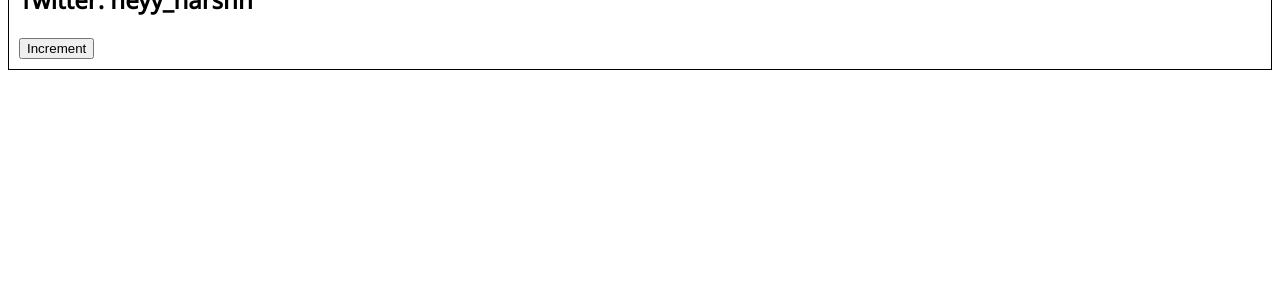
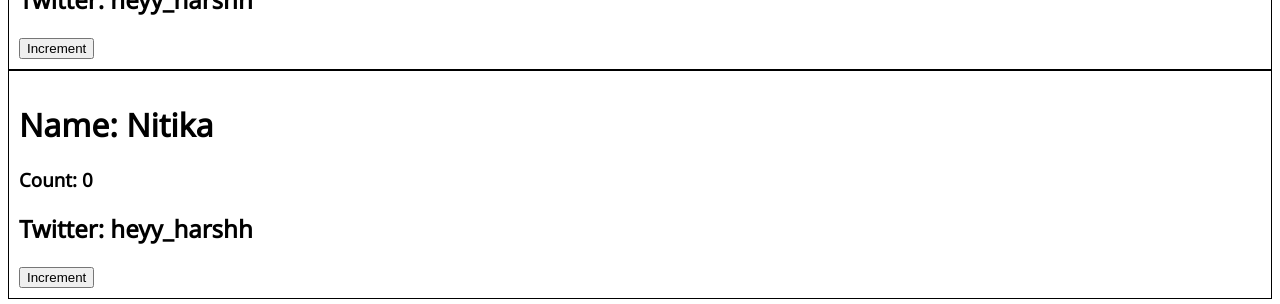
Before and after one commit to harshchandwani/food-ordering-app, a React (Vite) app: page /about in a window 1280 px wide. Shown: the part 638-942 px from the top of the page. Before the commit the page ends 800 px from the top, so only its background shows below. Built offline with nearby package versions, Linux system fonts and the light colour scheme.

Commit message:
Transformed to Class based component

```diff
--- a/src/components/About.js
+++ b/src/components/About.js
@@ -1,13 +1,29 @@
 import User from "./User";
 import UserClass from "./UserClass";
-const About = () => {
+import React from "react";
+
+
+class About extends React.Component{
+
+    constructor(){
+        super();
+        console.log("This is a Parent Constructor");
+    }
+
+    componentDidMount(){
+        console.log("This is a Component did Mount of Parent");
+    }
+    render(){
+        console.log("This is Parent Render");
         return (
             <div>
                 <h1>This is an About page</h1>
                 <User name = {"Harsh Chandwani"}/>
                 <UserClass name = {"Bhojraj"}/>
+                <UserClass name = {"Nitika"}/>
             </div>
         )
     }
+}
 
 export default About;
--- a/src/components/Header.js
+++ b/src/components/Header.js
@@ -18,7 +18,7 @@ const Header = () => {
 
 
     useEffect(() => {
-        console.log("Effect called")
+        // console.log("Effect called")
     });
 
     //it will be called, when component is rendered
--- a/src/components/UserClass.js
+++ b/src/components/UserClass.js
@@ -4,7 +4,7 @@ class UserClass extends React.Component {
 
     constructor(props){
         super(props);
-        // console.log(props);
+        console.log("This is a Constructor of Child");
         this.state = {
             count: 0
         }
@@ -13,7 +13,12 @@ class UserClass extends React.Component {
     incrementCount = () => {
         this.setState({count: this.state.count + 2});
     }
+
+    componentDidMount(){
+        console.log("Child Component did mount of Child");
+    }
     render(){
+        console.log("Render of Child component");
         return (
             <div className="user-card">
                 <h1>Name: {this.props.name}</h1>
```
Also changed, not shown: 1 other file (tests, documents, lock files or other folders). Lines whose indentation alone changed are shown as unchanged.
